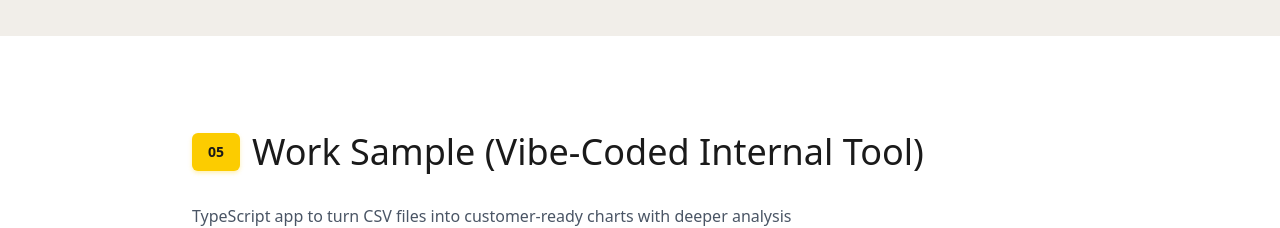
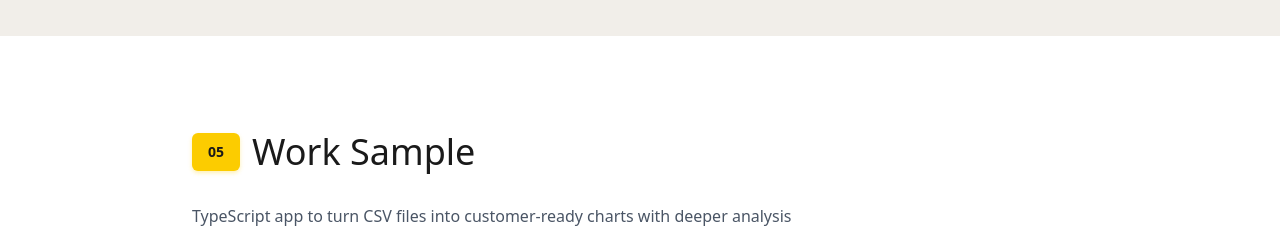
Before and after one commit to maya-misaru-HTX/GrowthX-Portfolio, a React (Vite) app: page / in a window 1280 px wide. Shown: the part 5520-5748 px from the top of the page. Built offline with nearby package versions, Linux system fonts and the light colour scheme.

Commit message:
Remove '(Vibe-Coded Internal Tool)' from Work Sample section header

```diff
--- a/src/App.jsx
+++ b/src/App.jsx
@@ -904,7 +904,7 @@
           <div className="max-w-4xl mx-auto">
             <div className="flex items-center gap-3 mb-8">
               <span className="badge">05</span>
-              <h2 className="text-3xl md:text-4xl">Work Sample (Vibe-Coded Internal Tool)</h2>
+              <h2 className="text-3xl md:text-4xl">Work Sample</h2>
             </div>
             <p className="text-base text-gray-600 mb-8 max-w-3xl">
               TypeScript app to turn CSV files into customer-ready charts with deeper analysis
```
